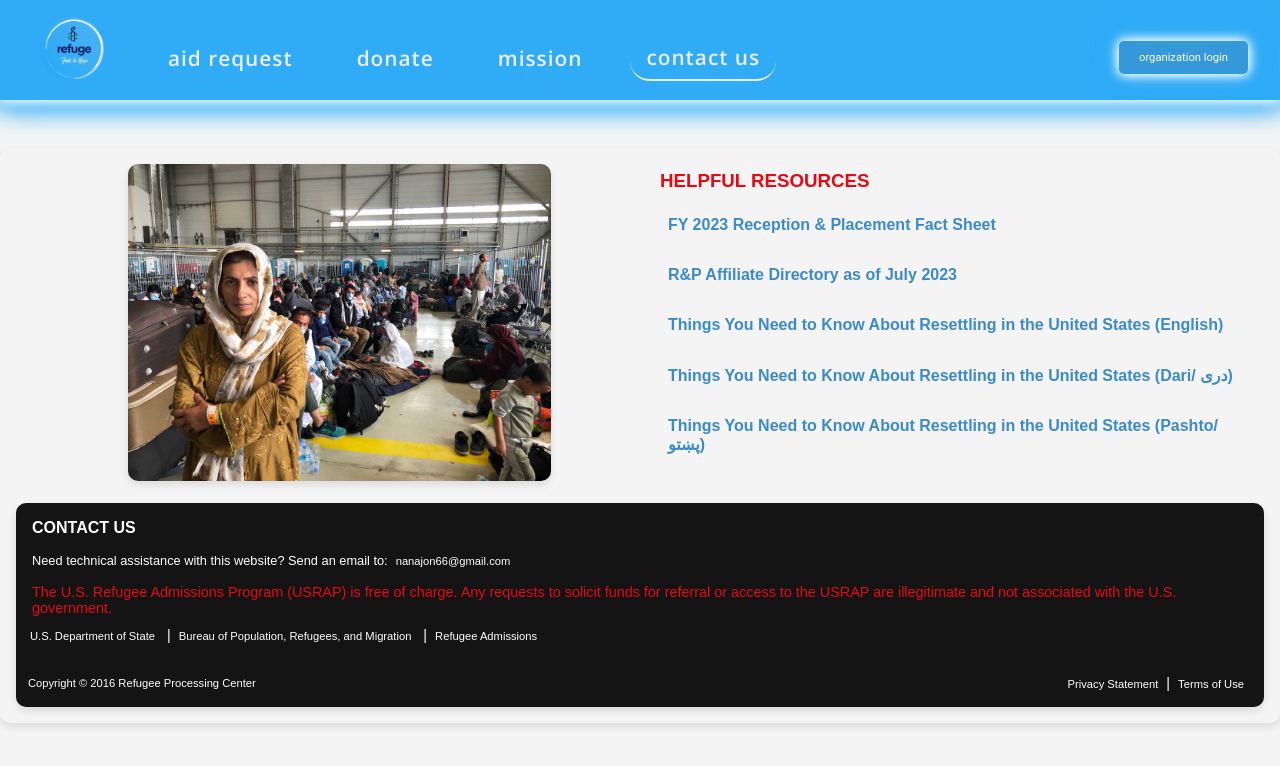
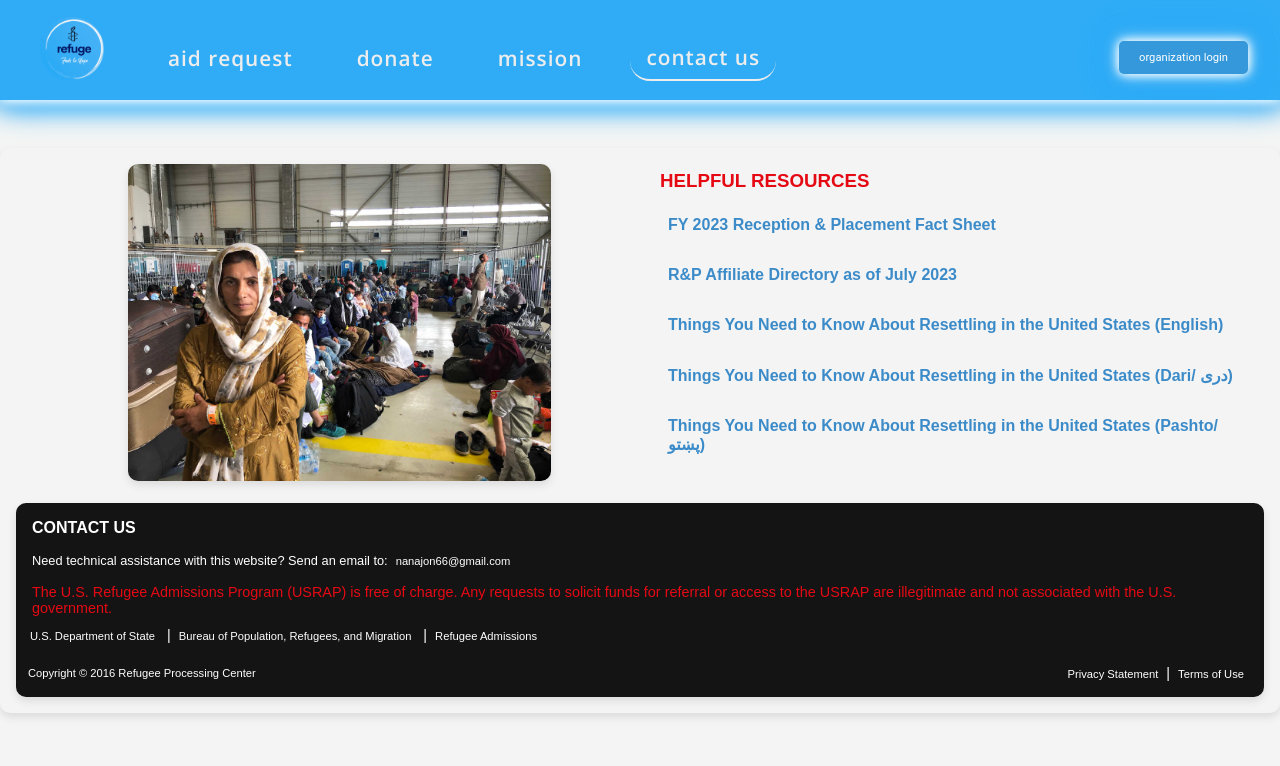
Before and after one commit to Refugee-Aid-Capstone/refugee-aid-fe, a React (Create React App) app: page /Contact in a window 1280 px wide. Shown: the top 766 px of the page. Built offline with nearby package versions, Linux system fonts and the light colour scheme.

Commit message:
fix: Add edits to buttom section. padding

```diff
--- a/src/Components/Contact/Contact.scss
+++ b/src/Components/Contact/Contact.scss
@@ -142,7 +142,7 @@ $font-stack: 'Arial', sans-serif;
         }
 
         footer {
-            margin-top: 2rem;
+            margin-top: 1.4rem;
             display: flex;
             justify-content: space-between;
             align-items: center;
```
